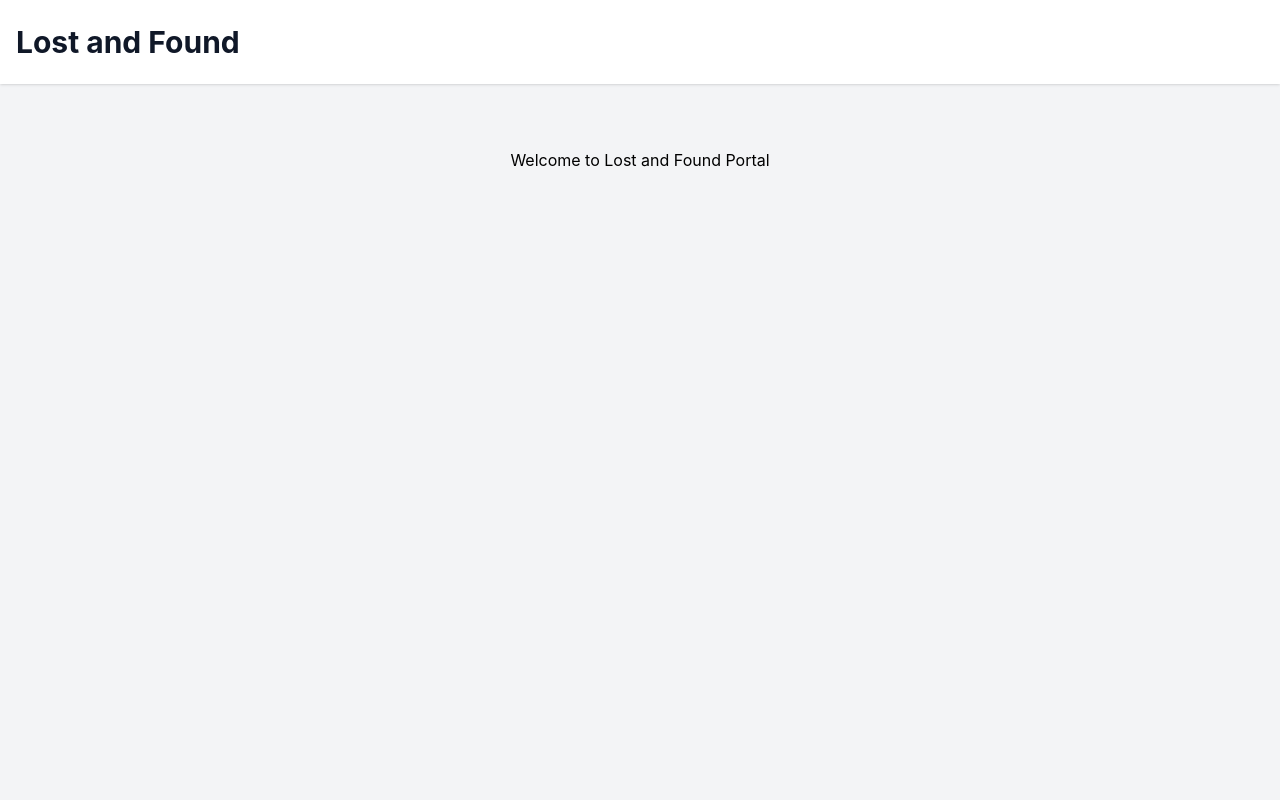
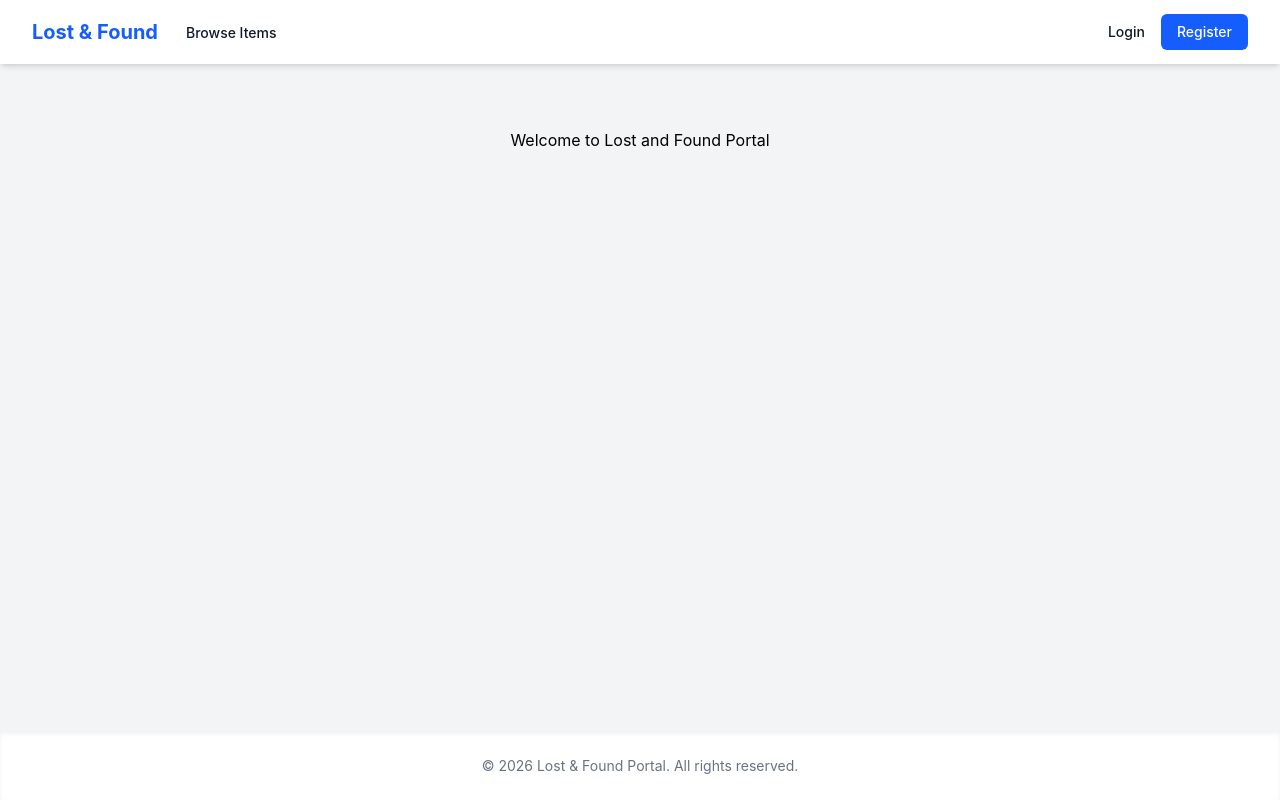
Before and after one commit to debugdynomo/lost-and-found-portal, a React (Vite) app in the folder client/: page / in a window 1280 px wide. Built offline with nearby package versions, Linux system fonts and the light colour scheme; no server answers.

Commit message:
feat(client): add Navbar and Footer components

```diff
--- a/client/src/App.jsx
+++ b/client/src/App.jsx
@@ -1,20 +1,20 @@
 import { BrowserRouter as Router, Routes, Route } from 'react-router-dom';
+import Navbar from './components/layout/Navbar';
+import Footer from './components/layout/Footer';
 
 function App() {
   return (
     <Router>
-      <div className="min-h-screen bg-gray-100 flex flex-col">
-        <header className="bg-white shadow">
-          <div className="max-w-7xl mx-auto px-4 py-6">
-            <h1 className="text-3xl font-bold text-gray-900">Lost and Found</h1>
-          </div>
-        </header>
+      <div className="min-h-screen bg-gray-100 flex flex-col font-sans">
+        <Navbar />
 
         <main className="flex-grow max-w-7xl mx-auto px-4 py-6 w-full">
           <Routes>
             <Route path="/" element={<div className="text-center mt-10">Welcome to Lost and Found Portal</div>} />
           </Routes>
         </main>
+
+        <Footer />
       </div>
     </Router>
   );
--- /dev/null
+++ b/client/src/components/layout/Footer.jsx
@@ -0,0 +1,13 @@
+const Footer = () => {
+  return (
+    <footer className="bg-white shadow-inner mt-auto">
+      <div className="max-w-7xl mx-auto py-6 px-4 sm:px-6 lg:px-8">
+        <p className="text-center text-gray-500 text-sm">
+          &copy; {new Date().getFullYear()} Lost & Found Portal. All rights reserved.
+        </p>
+      </div>
+    </footer>
+  );
+};
+
+export default Footer;
--- /dev/null
+++ b/client/src/components/layout/Navbar.jsx
@@ -0,0 +1,66 @@
+import { Link } from 'react-router-dom';
+import { useAuth } from '../../context/AuthContext';
+import { useState } from 'react';
+
+const Navbar = () => {
+  const { user, logout } = useAuth();
+  const [isMenuOpen, setIsMenuOpen] = useState(false);
+
+  return (
+    <nav className="bg-white shadow-md">
+      <div className="max-w-7xl mx-auto px-4 sm:px-6 lg:px-8">
+        <div className="flex justify-between h-16">
+          <div className="flex">
+            <Link to="/" className="flex-shrink-0 flex items-center">
+              <span className="text-xl font-bold text-blue-600">Lost & Found</span>
+            </Link>
+            <div className="hidden sm:ml-6 sm:flex sm:space-x-8">
+              <Link to="/items" className="text-gray-900 inline-flex items-center px-1 pt-1 border-b-2 border-transparent hover:border-gray-300 text-sm font-medium">Browse Items</Link>
+            </div>
+          </div>
+          <div className="hidden sm:ml-6 sm:flex sm:items-center">
+            {user ? (
+              <div className="flex items-center space-x-4">
+                <Link to="/dashboard" className="text-gray-900 text-sm font-medium hover:text-gray-700">Dashboard</Link>
+                <button onClick={logout} className="text-gray-900 text-sm font-medium hover:text-gray-700">Logout</button>
+              </div>
+            ) : (
+              <div className="flex items-center space-x-4">
+                <Link to="/login" className="text-gray-900 text-sm font-medium hover:text-gray-700">Login</Link>
+                <Link to="/register" className="bg-blue-600 text-white px-4 py-2 rounded-md text-sm font-medium hover:bg-blue-700">Register</Link>
+              </div>
+            )}
+          </div>
+          <div className="-mr-2 flex items-center sm:hidden">
+            <button onClick={() => setIsMenuOpen(!isMenuOpen)} className="inline-flex items-center justify-center p-2 rounded-md text-gray-400 hover:text-gray-500 hover:bg-gray-100 focus:outline-none focus:bg-gray-100 focus:text-gray-500">
+              <span className="sr-only">Open main menu</span>
+              <svg className="h-6 w-6" stroke="currentColor" fill="none" viewBox="0 0 24 24">
+                <path strokeLinecap="round" strokeLinejoin="round" strokeWidth="2" d="M4 6h16M4 12h16M4 18h16" />
+              </svg>
+            </button>
+          </div>
+        </div>
+      </div>
+      {isMenuOpen && (
+        <div className="sm:hidden">
+          <div className="pt-2 pb-3 space-y-1">
+            <Link to="/items" className="block pl-3 pr-4 py-2 border-l-4 border-transparent text-base font-medium text-gray-700 hover:bg-gray-50 hover:border-gray-300">Browse Items</Link>
+            {user ? (
+              <>
+                <Link to="/dashboard" className="block pl-3 pr-4 py-2 border-l-4 border-transparent text-base font-medium text-gray-700 hover:bg-gray-50 hover:border-gray-300">Dashboard</Link>
+                <button onClick={logout} className="block w-full text-left pl-3 pr-4 py-2 border-l-4 border-transparent text-base font-medium text-gray-700 hover:bg-gray-50 hover:border-gray-300">Logout</button>
+              </>
+            ) : (
+              <>
+                <Link to="/login" className="block pl-3 pr-4 py-2 border-l-4 border-transparent text-base font-medium text-gray-700 hover:bg-gray-50 hover:border-gray-300">Login</Link>
+                <Link to="/register" className="block pl-3 pr-4 py-2 border-l-4 border-transparent text-base font-medium text-gray-700 hover:bg-gray-50 hover:border-gray-300">Register</Link>
+              </>
+            )}
+          </div>
+        </div>
+      )}
+    </nav>
+  );
+};
+
+export default Navbar;
```
